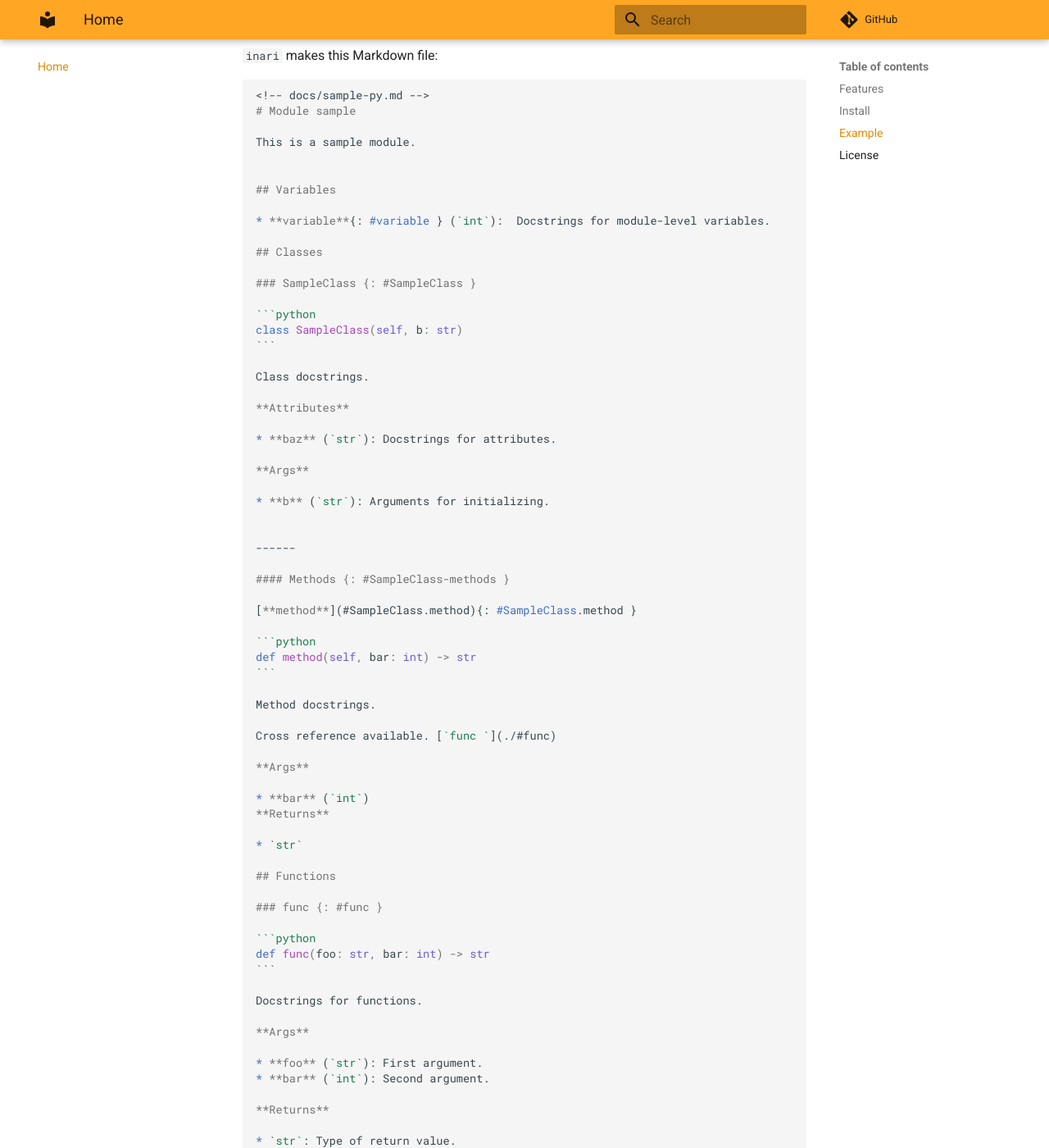
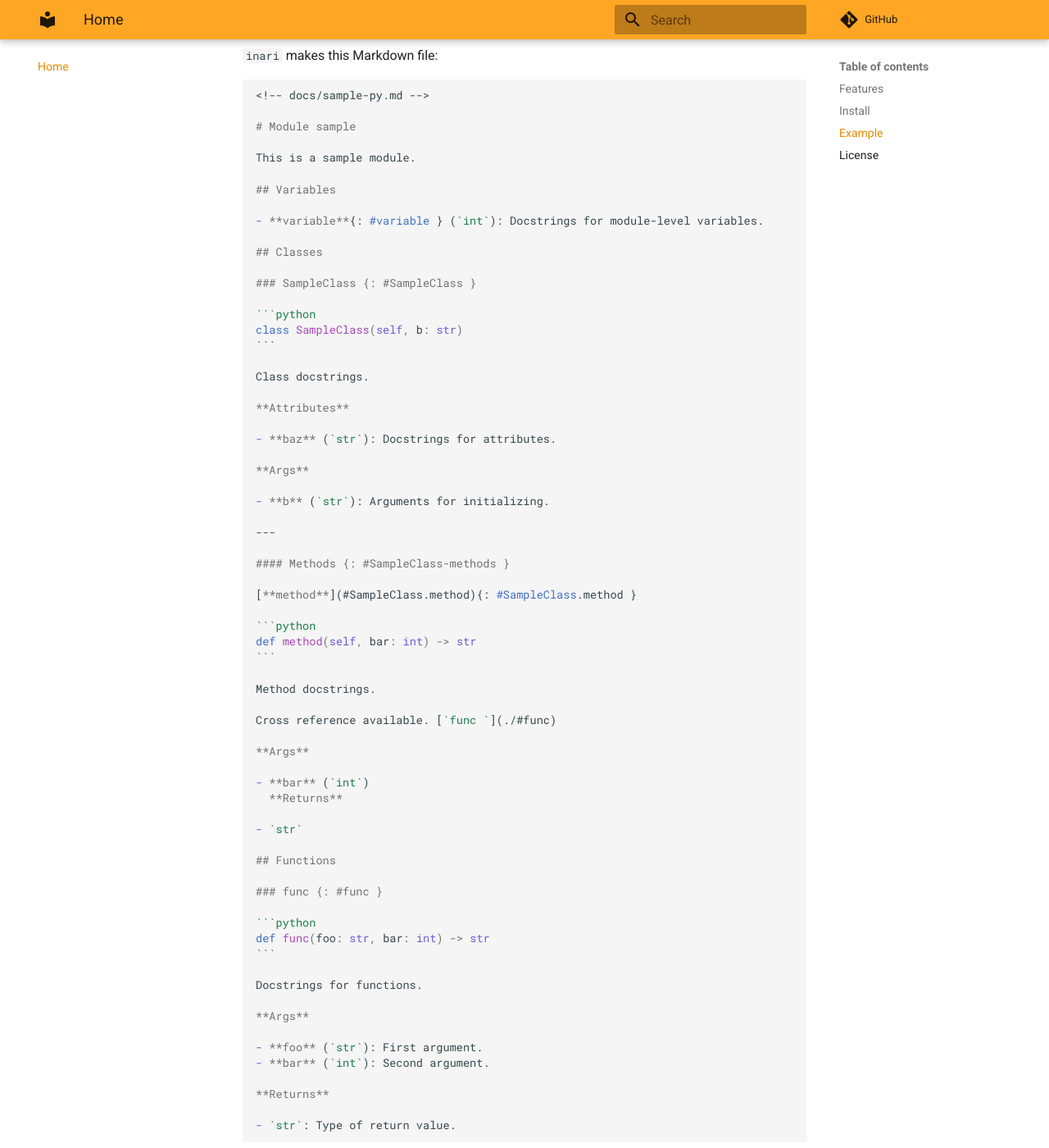
Before and after one commit to tkamenoko/inari, an MkDocs documentation site: the page built from markdown/index.md, in a window 1280 px wide and 1400 px high, scrolled down 2027 px. Shown: the whole window at 82% size. Built offline with MkDocs 1.6.1 and Material for MkDocs 9.7.7, drawn with Linux system fonts in a browser that asks for light colours; comment, search, counter and statistics services are not loaded.

Commit message:
fix: docs

`````diff
--- a/markdown/index.md
+++ b/markdown/index.md
@@ -1,4 +1,5 @@
 # inari
+
 Write docstrings in Markdown!
 
 [This API documents](./api) are created by `inari` itself.
@@ -13,12 +14,13 @@ poetry run mkdocs build
 
 ## Features
 
-* Minimum configuration.
-* No dependencies by default(but [MkDocs](https://www.mkdocs.org/) is recommended!).
-* [CLI](./getting-started#use-cli) and [MkDocs Plugin](./getting-started#use-mkdocs-plugin) .
-* Cross reference in API documents.
+- Minimum configuration.
+- No dependencies by default(but [MkDocs](https://www.mkdocs.org/) is recommended!).
+- [CLI](./getting-started#use-cli) and [MkDocs Plugin](./getting-started#use-mkdocs-plugin) .
+- Cross reference in API documents.
 
 ## Install
+
 ```shell
 pip install inari[mkdocs]
 ```
@@ -94,16 +96,16 @@ inari sample docs
 
 `inari` makes this Markdown file:
 
-~~~markdown
+````markdown
 <!-- docs/sample-py.md -->
+
 # Module sample
 
 This is a sample module.
 
-
 ## Variables
 
-* **variable**{: #variable } (`int`):  Docstrings for module-level variables.
+- **variable**{: #variable } (`int`): Docstrings for module-level variables.
 
 ## Classes
 
@@ -117,14 +119,13 @@ Class docstrings.
 
 **Attributes**
 
-* **baz** (`str`): Docstrings for attributes.
+- **baz** (`str`): Docstrings for attributes.
 
 **Args**
 
-* **b** (`str`): Arguments for initializing.
+- **b** (`str`): Arguments for initializing.
 
-
-------
+---
 
 #### Methods {: #SampleClass-methods }
 
@@ -140,10 +141,10 @@ Cross reference available. [`func `](./#func)
 
 **Args**
 
-* **bar** (`int`)
-**Returns**
+- **bar** (`int`)
+  **Returns**
 
-* `str`
+- `str`
 
 ## Functions
 
@@ -157,15 +158,13 @@ Docstrings for functions.
 
 **Args**
 
-* **foo** (`str`): First argument.
-* **bar** (`int`): Second argument.
+- **foo** (`str`): First argument.
+- **bar** (`int`): Second argument.
 
 **Returns**
 
-* `str`: Type of return value.
-
-~~~
-
+- `str`: Type of return value.
+````
 
 ## License
 
`````
Also changed, not shown: markdown/api/cli-py.md (+1 -1 lines), markdown/api/collectors-py.md (+11 -2 lines), markdown/api/mkdocs_plugin-py.md (+1 -1 lines), markdown/docstrings-syntax.md (+17 -18 lines), markdown/getting-started.md (+10 -10 lines).
